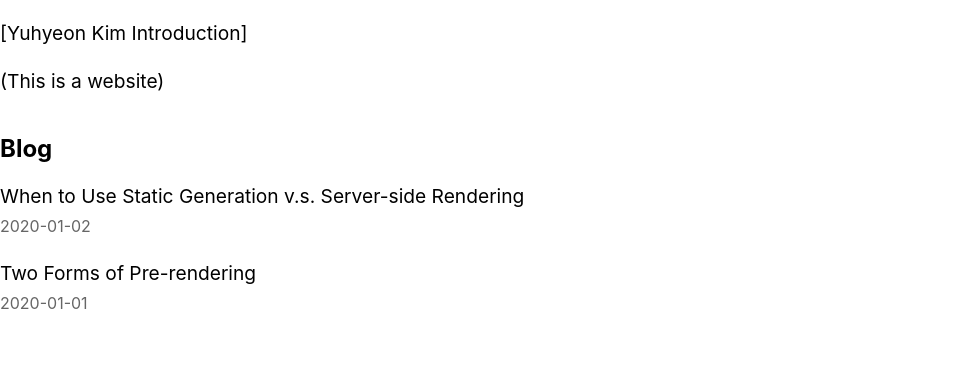
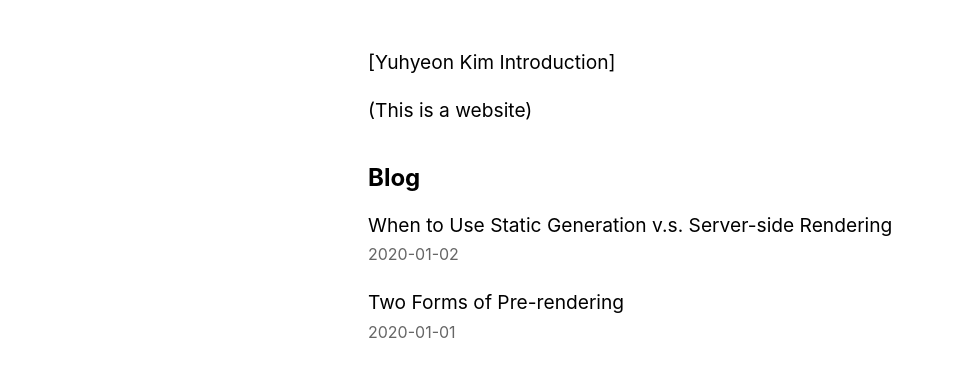
Before and after one commit to Yuhyeon0516/nextjs-blog-app, a Next.js app: page / in a window 1280 px wide. Shown: the top 376 px of the page, without its empty margins (0-954 px from the left). Built offline with nearby package versions, Linux system fonts and the light colour scheme.

Commit message:
스타일링 추가

```diff
--- a/pages/index.tsx
+++ b/pages/index.tsx
@@ -15,7 +15,7 @@
   }[];
 }) => {
   return (
-    <div>
+    <div className={homeStyles.container}>
       <Head>
         <title>Yuhyeon Kim Blog App</title>
         <link rel="icon" href="https://avatars.githubusercontent.com/u/120432007?v=4" />
--- a/pages/posts/[id].tsx
+++ b/pages/posts/[id].tsx
@@ -2,7 +2,7 @@
 import React from "react";
 import { getPostData, gettAllPostIds } from "../../lib/post";
 import Head from "next/head";
-import homeStyled from "../../styles/home.module.css";
+import postStyles from "../../styles/Post.module.css";
 
 const Post = ({
   postData,
@@ -14,7 +14,7 @@
   };
 }) => {
   return (
-    <div>
+    <div className={postStyles.container}>
       <Head>
         <title>{postData.title}</title>
       </Head>
--- a/styles/Home.module.css
+++ b/styles/Home.module.css
@@ -25,3 +25,9 @@
 .lightText {
   color: #666;
 }
+
+.container {
+  max-width: 36rem;
+  padding: 0 1rem;
+  margin: 3rem auto 6rem;
+}
--- /dev/null
+++ b/styles/Post.module.css
@@ -0,0 +1,5 @@
+.container {
+  max-width: 36rem;
+  padding: 0 1rem;
+  margin: 3rem auto 6rem;
+}
```
